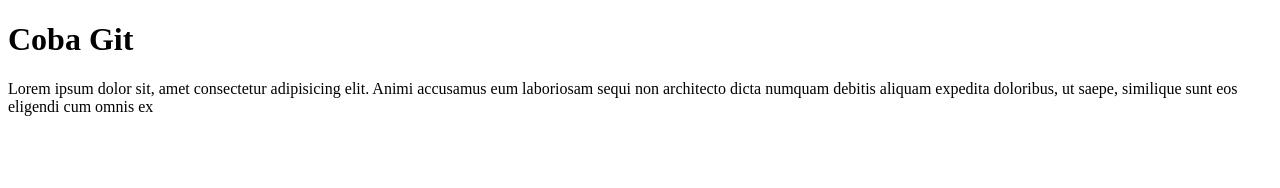
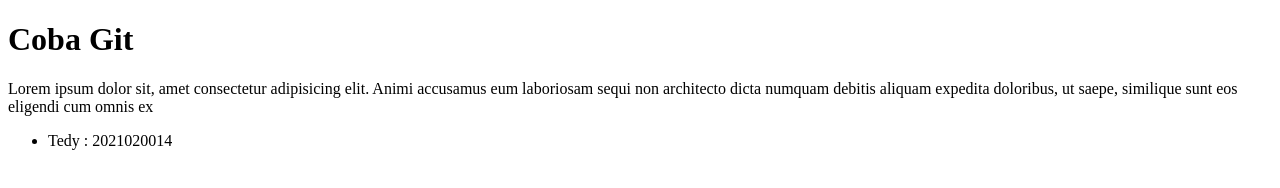
Before and after one commit to tedycoeg/new-repo-test2, a plain HTML site: page index.html in a window 1280 px wide. Drawn offline with Linux system fonts and the light colour scheme.

Commit message:
Menambahkan list di file index.html

```diff
--- a/index.html
+++ b/index.html
@@ -13,5 +13,8 @@
       eum laboriosam sequi non architecto dicta numquam debitis aliquam expedita
       doloribus, ut saepe, similique sunt eos eligendi cum omnis ex
     </p>
+    <ul>
+      <li>Tedy : 2021020014</li>
+    </ul>
   </body>
 </html>
```
